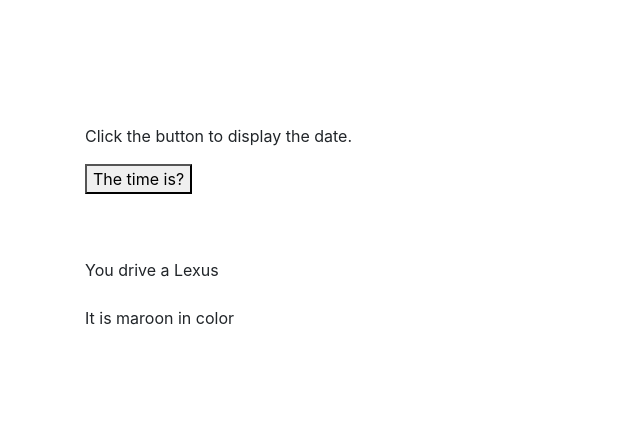
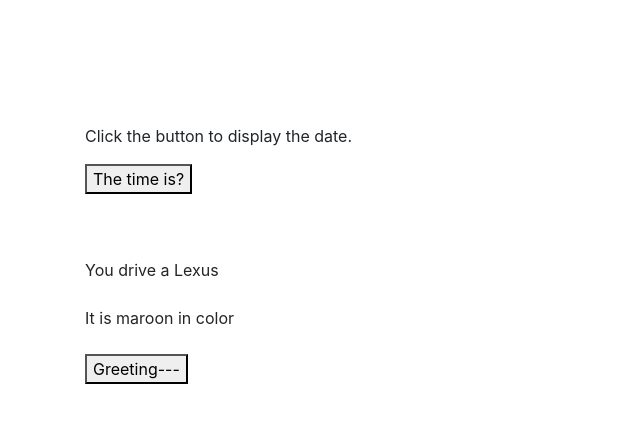
Before and after one commit to AnneMW/sos, a plain HTML site: page index.html in a window 1280 px wide. Shown: the whole page, without its empty margins (0-640 px from the left). Drawn offline with Linux system fonts and the light colour scheme.

Commit message:
add greeting

```diff
--- a/index.html
+++ b/index.html
@@ -16,20 +16,40 @@
     <div id="lexus"></div>
     <br>
     <div id="col"></div>
+    <br>
+
+    <button onclick="getTime()">Greeting---</button>
+    <br><br>
+    <p id="greet"></p>
 
 <script>
     function displayDate() {
       document.getElementById("date").innerHTML = Date();
     };
-
     var car = {
       name: "Lexus",
       model: "RX300",
       color: "maroon"
     };
-
     document.getElementById("lexus").innerHTML = "You drive a "+ car.name;
     document.getElementById("col").innerHTML = "It is " + car.color +" in color";
+
+    function getTime() {
+      var time = new Date().getHours();
+      var greeting;
+      if (time < 10){
+        greeting = "Good Morning";
+      } else if (time < 20) {
+        greeting = "Good Evening";
+      } else {
+        greeting = "Good Day";
+      }
+      document.getElementById("greet").innerHTML = greeting;
+    };
+
+
+
+
 
 
     </script>
```
